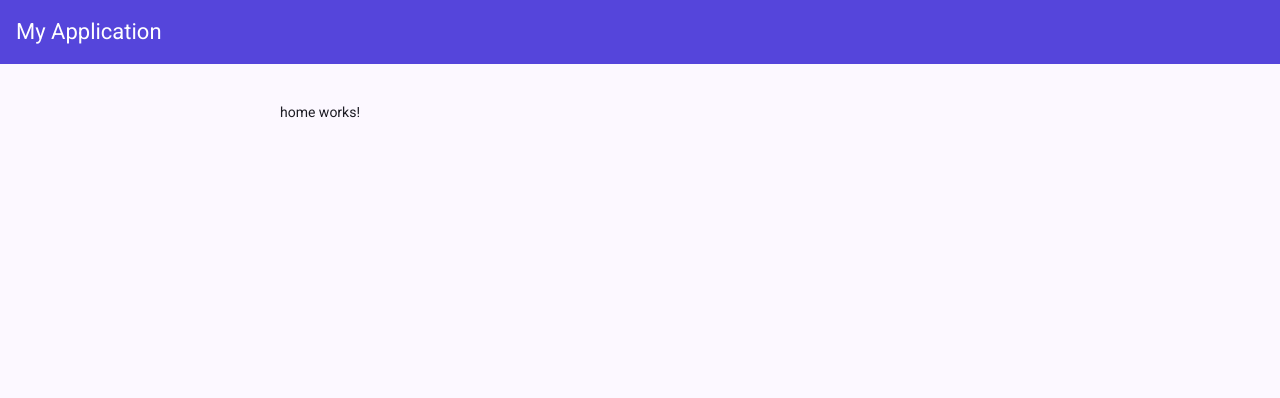
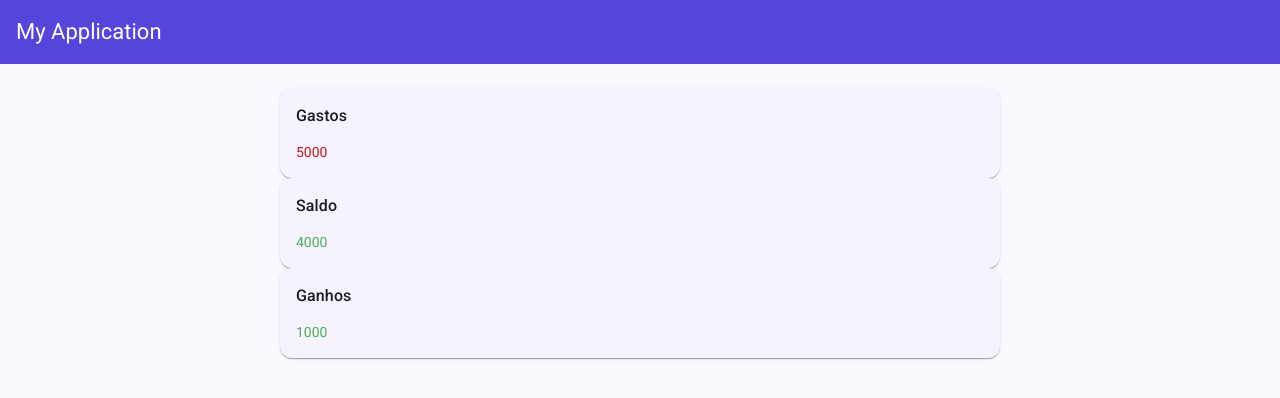
Before and after one commit to michelonsouza/angular-moderno, an Angular app: page / in a window 1280 px wide. Shown: the top 398 px of the page. Built offline with nearby package versions, Linux system fonts and the light colour scheme.

Commit message:
feat(home): uses balance card in home

```diff
--- a/src/app/features/home/home.html
+++ b/src/app/features/home/home.html
@@ -1 +1,3 @@
-<p>home works!</p>
+<app-balance-card type="outcome" label="Gastos" [value]="5000" />
+<app-balance-card type="balance" label="Saldo" [value]="4000" />
+<app-balance-card type="income" label="Ganhos" [value]="1000" />
```
Also changed, not shown: src/app/features/home/home.ts (+3 -4 lines).
